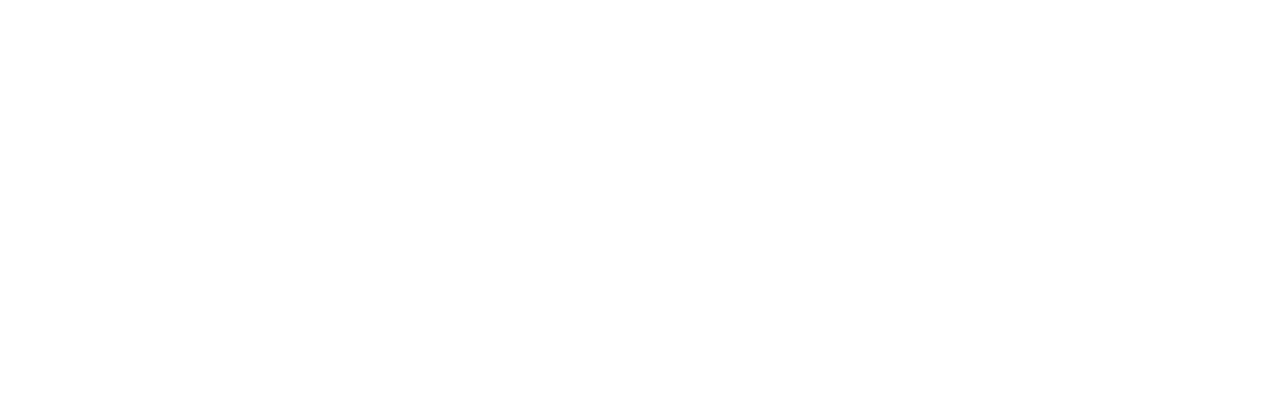
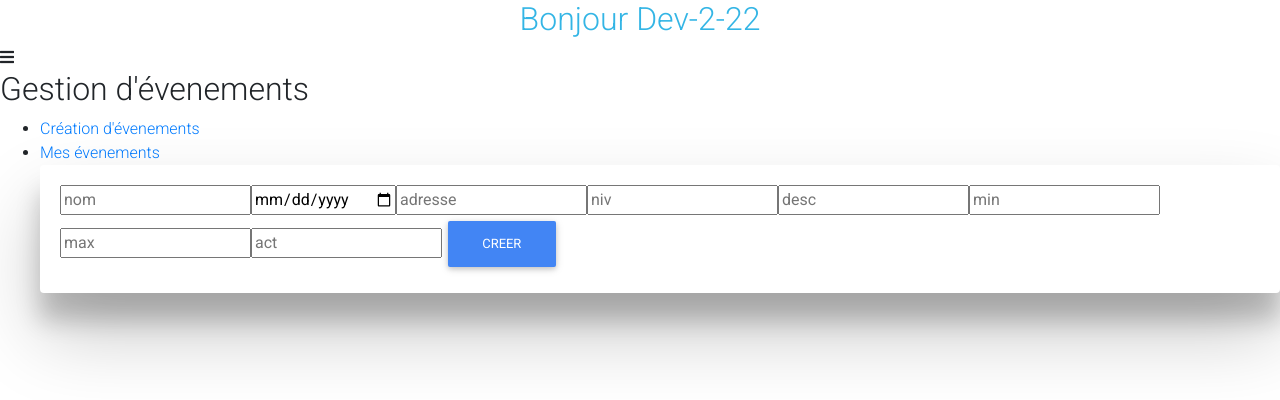
Before and after one commit to LucasAubrun/FinalProject, an Angular app: page / in a window 1280 px wide. Shown: the top 400 px of the page. Built offline with nearby package versions, Linux system fonts and the light colour scheme.

Commit message:
toujours event

```diff
--- a/src/app/app.module.ts
+++ b/src/app/app.module.ts
@@ -19,6 +19,7 @@ import { HomeComponent } from './home/home.component';
 import { LoginComponent } from './login/login.component';
 import { EvenementsComponent } from './evenements/evenements.component';
 import { CreationEvenementComponent } from './creation-evenement/creation-evenement.component';
+import { MesevenementsComponent } from './mesevenements/mesevenements.component';
 
 
 @NgModule({
@@ -36,7 +37,8 @@ import { CreationEvenementComponent } from './creation-evenement/creation-evenem
     LoginComponent,
     HomeComponent,
     LoginComponent,
-    InscriptionComponent
+    InscriptionComponent,
+    MesevenementsComponent
   ],
   imports: [
 
--- a/src/app/creation-evenement/creation-evenement.component.html
+++ b/src/app/creation-evenement/creation-evenement.component.html
@@ -1,26 +1,21 @@
-<!--                       Navbar                              -->
-
-<ul class="nav grey lighten-4 py-4">
-    <li class="nav-item">
-        <a class="nav-link active" href="#!">Home</a>
+<!--                       Creation évenement                              -->
+<!-- END NAV -->
+<nav class="menu" id="theMenu">
+    <div class="menu-wrap">
+        <i class="fa fa-bars menu-close"></i>
+        <div id="menu-logo">
+            <h2><span class="pe-7s-chat logo-icon"></span> Gestion d'évenements</h2>
+        </div>
+        <ul id="main-menu">
+            <li class="dropdown">
+                <a href="#">Création d'évenements <i class=""></i></a>
             </li>
-    <li class="nav-item">
-        <a class="nav-link" href="#!">Equipe</a>
+            <li class="dropdown">
+                <a href="#">Mes évenements <i class=""></i></a>
             </li>
-    <li class="nav-item">
-        <a class="nav-link" href="#!">Evenement</a>
-    </li>
-    <li class="nav-item">
-        <a class="nav-link disabled" href="#!">Deconnexion</a>
-    </li>
-</ul>
-
-<br>
-<!--                     Fin  Navbar                              -->
 
 
-<!--                       Creation évenement                              -->
-
+            <!-- END NAV -->
             <div class="card z-depth-5">
                 <div class="card-body">
                     <form #creationForm="ngForm" (ngSubmit)="creerEvent(creationForm.value)">
--- a/src/app/menu/menu.component.html
+++ b/src/app/menu/menu.component.html
@@ -37,6 +37,5 @@
         </div>
       </nav>
     </div>
-    </nav>
   </div>
 </div>
--- /dev/null
+++ b/src/app/mesevenements/mesevenements.component.html
@@ -0,0 +1 @@
+<p>mesevenements works!</p>
--- /dev/null
+++ b/src/app/mesevenements/mesevenements.component.ts
@@ -0,0 +1,15 @@
+import { Component, OnInit } from '@angular/core';
+
+@Component({
+  selector: 'app-mesevenements',
+  templateUrl: './mesevenements.component.html',
+  styleUrls: ['./mesevenements.component.css']
+})
+export class MesevenementsComponent implements OnInit {
+
+  constructor() { }
+
+  ngOnInit(): void {
+  }
+
+}
```
Also changed, not shown: src/app/mesevenements/mesevenements.component.css (added), 1 other file (tests, documents, lock files or other folders). Lines whose indentation alone changed are shown as unchanged.
